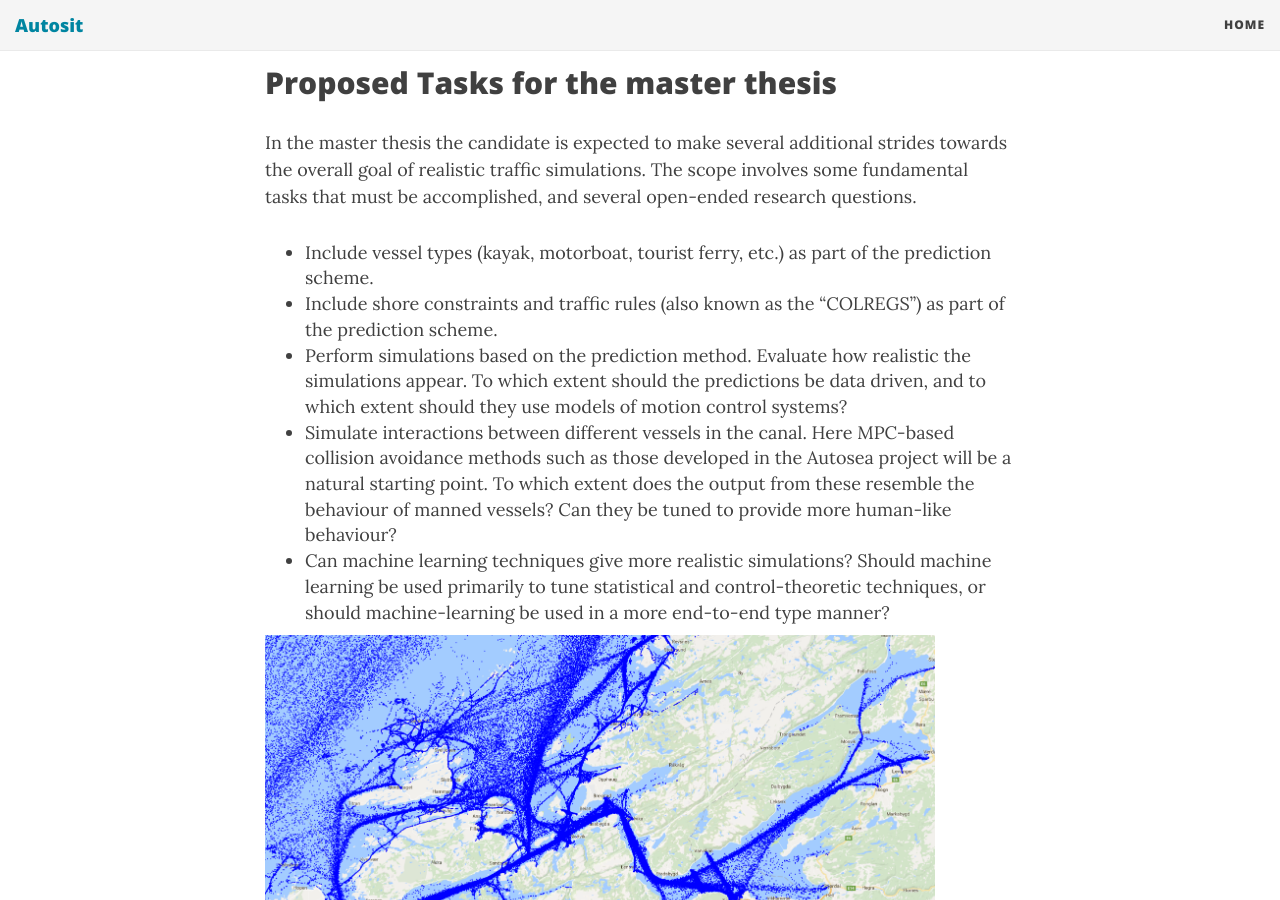
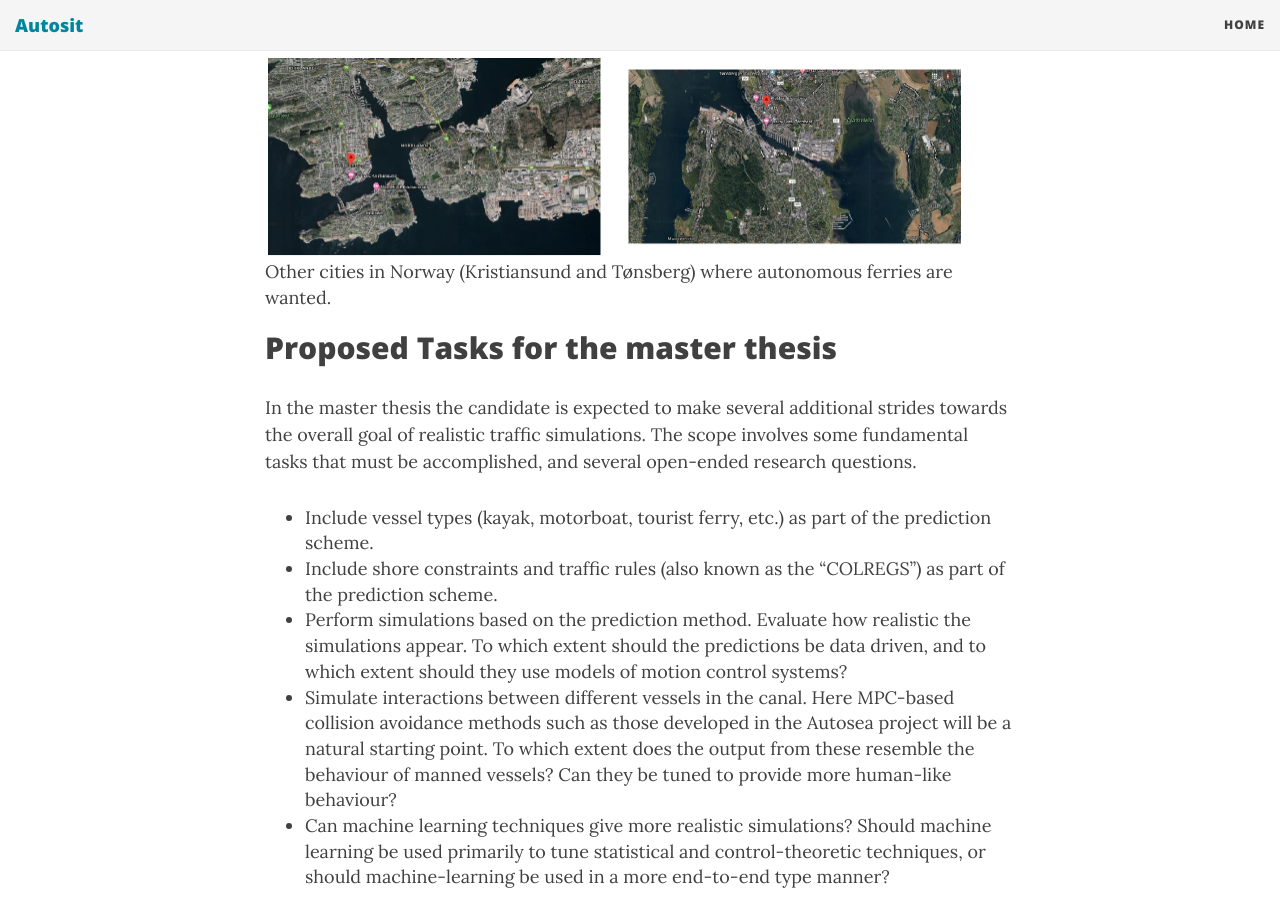
Before and after one commit to autosit/autosit.github.io, a Jekyll site: the page built from _posts/2020-04-19-ltp_canal.md, in a window 1280 px wide and 900 px high, scrolled down 2262 px. Built offline with Jekyll 4.4.1, drawn with Linux system fonts in a browser that asks for light colours; nearby versions of some CDN libraries.

Commit message:
google maps of kristiansund and tonsberg

```diff
--- a/_posts/2020-04-19-ltp_canal.md
+++ b/_posts/2020-04-19-ltp_canal.md
@@ -36,6 +36,9 @@ The main goal of the specialization project is to make sure that we have a good
 * Validate the long-term prediction method with results from the tracking system.
 * Write report.
 
+|<img src="{{site.url}}/assets/kristiansundtonsberg.png" width="700"> |
+| Other cities in Norway (Kristiansund and Tønsberg) where autonomous ferries are wanted. |
+
 ## Proposed Tasks for the master thesis
 
 In the master thesis the candidate is expected to make several additional strides towards the overall goal of realistic traffic simulations. The scope involves some fundamental tasks that must be accomplished, and several open-ended research questions.
```
Also changed, not shown: assets/kristiansundtonsberg.png (added).
